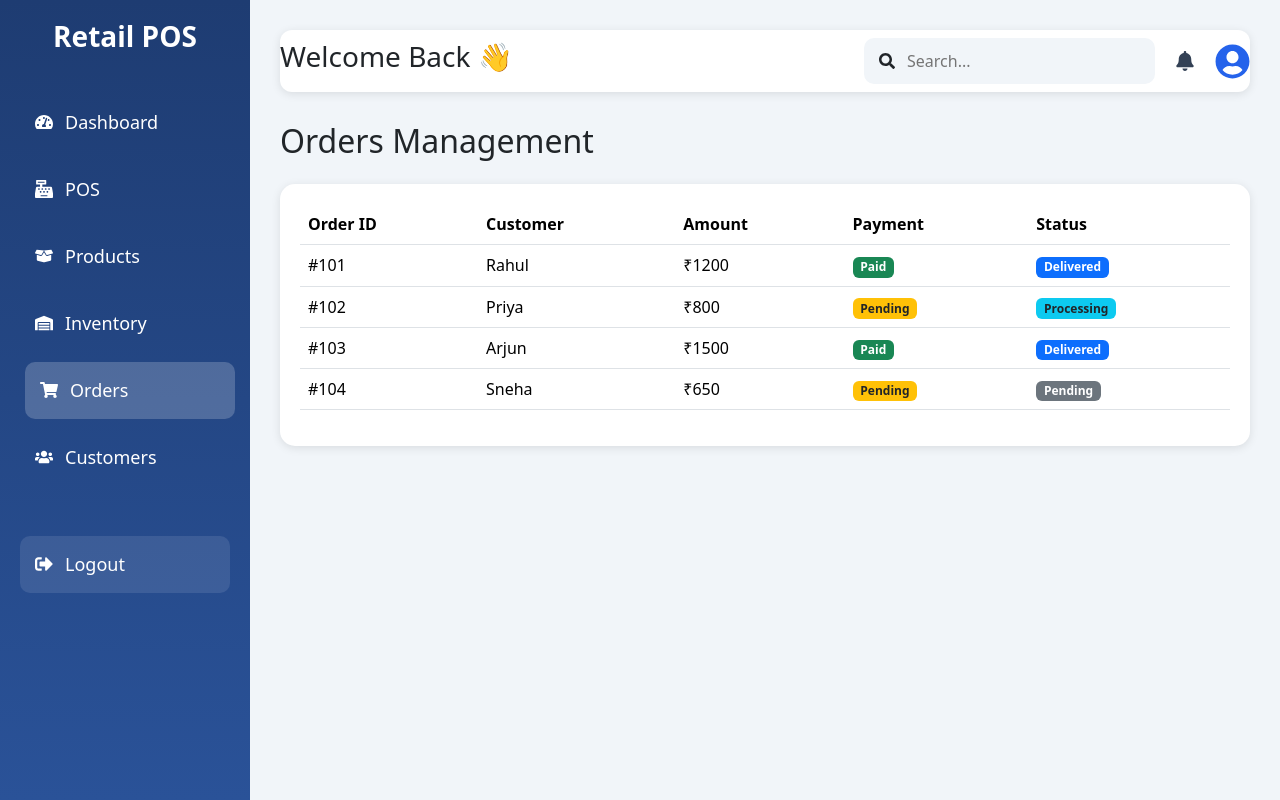
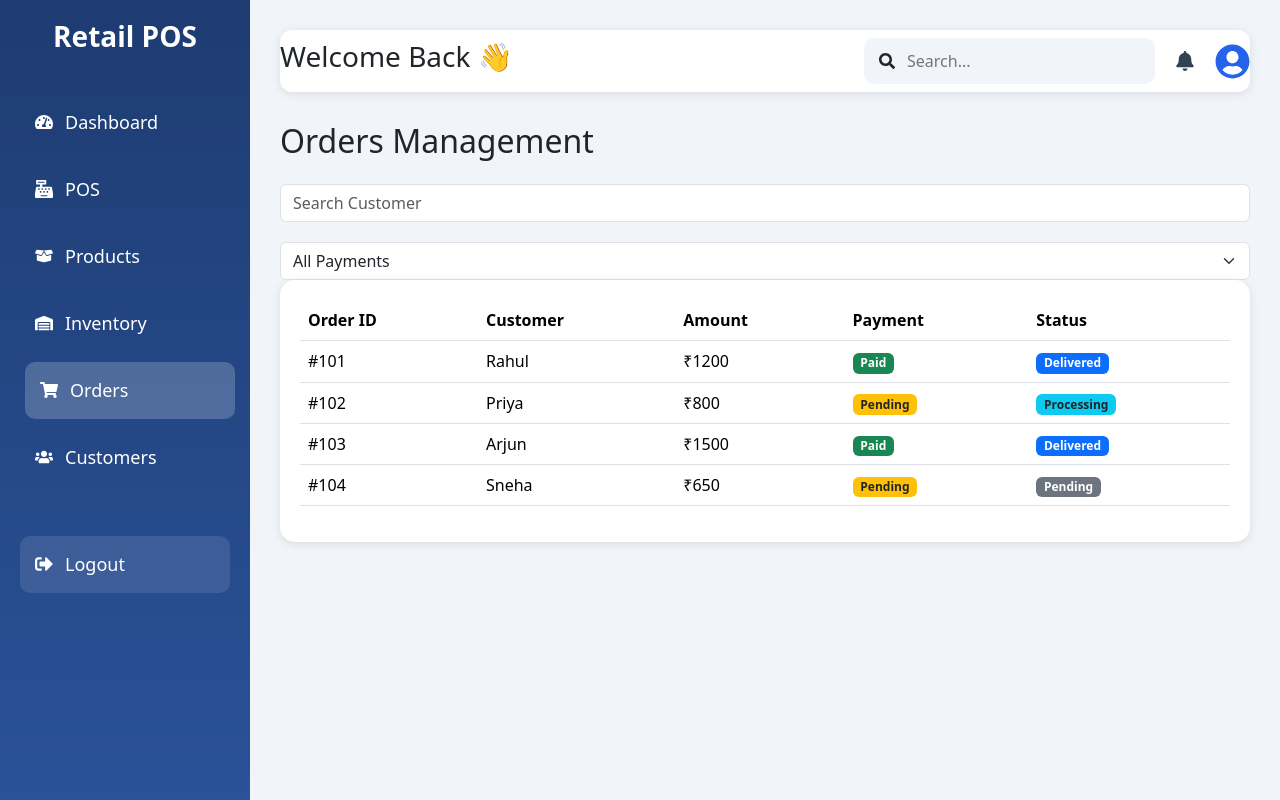
Before and after one commit to 21A91A05H3/Retail_POSsystem_project, a React (Create React App) app in the folder client/: page /orders in a window 1280 px wide. Built offline with nearby package versions, Linux system fonts and the light colour scheme.

Commit message:
search filter updated in customersnadorders

```diff
--- a/client/src/pages/Customers/customers.js
+++ b/client/src/pages/Customers/customers.js
@@ -1,10 +1,13 @@
-import React from "react";
+import React, { useState } from "react";
 import "./customers.css";
 
 import Sidebar from "../../components/Sidebar/sidebar";
 import Navbar from "../../components/Navbar/navbar";
 
 function Customers() {
+
+  const [search, setSearch] =
+    useState("");
 
   const customers = [
 
@@ -42,6 +45,16 @@ function Customers() {
 
   ];
 
+  const filteredCustomers =
+    customers.filter((customer) =>
+
+      customer.name
+        .toLowerCase()
+        .includes(
+          search.toLowerCase()
+        )
+    );
+
   return (
 
     <div className="customers-page">
@@ -55,6 +68,25 @@ function Customers() {
         <h2 className="mb-4">
           Customers Management
         </h2>
+
+        {/* Search Input */}
+
+        <input
+
+          type="text"
+
+          placeholder="Search Customer"
+
+          className="form-control search-input"
+
+          value={search}
+
+          onChange={(e) =>
+            setSearch(e.target.value)
+          }
+        />
+
+        {/* Customers Table */}
 
         <div className="customers-table">
 
@@ -81,7 +113,7 @@ function Customers() {
             <tbody>
 
               {
-                customers.map((customer) => (
+                filteredCustomers.map((customer) => (
 
                   <tr key={customer.id}>
 
--- a/client/src/pages/Orders/orders.js
+++ b/client/src/pages/Orders/orders.js
@@ -1,10 +1,16 @@
-import React from "react";
+import React, { useState } from "react";
 import "./orders.css";
 
 import Sidebar from "../../components/Sidebar/sidebar";
 import Navbar from "../../components/Navbar/navbar";
 
 function Orders() {
+
+  const [search, setSearch] =
+    useState("");
+
+  const [paymentFilter, setPaymentFilter] =
+    useState("All");
 
   const orders = [
 
@@ -42,6 +48,27 @@ function Orders() {
 
   ];
 
+  const filteredOrders =
+    orders.filter((order) => {
+
+      const matchesSearch =
+        order.customer
+          .toLowerCase()
+          .includes(
+            search.toLowerCase()
+          );
+
+      const matchesPayment =
+        paymentFilter === "All"
+        ||
+        order.payment === paymentFilter;
+
+      return (
+        matchesSearch &&
+        matchesPayment
+      );
+    });
+
   return (
 
     <div className="orders-page">
@@ -55,6 +82,56 @@ function Orders() {
         <h2 className="mb-4">
           Orders Management
         </h2>
+
+        {/* Search and Filter */}
+
+        <div className="orders-filters">
+
+          <input
+
+            type="text"
+
+            placeholder="Search Customer"
+
+            className="form-control search-input"
+
+            value={search}
+
+            onChange={(e) =>
+              setSearch(e.target.value)
+            }
+          />
+
+          <select
+
+            className="form-select filter-select"
+
+            value={paymentFilter}
+
+            onChange={(e) =>
+              setPaymentFilter(
+                e.target.value
+              )
+            }
+          >
+
+            <option value="All">
+              All Payments
+            </option>
+
+            <option value="Paid">
+              Paid
+            </option>
+
+            <option value="Pending">
+              Pending
+            </option>
+
+          </select>
+
+        </div>
+
+        {/* Orders Table */}
 
         <div className="orders-table">
 
@@ -81,7 +158,7 @@ function Orders() {
             <tbody>
 
               {
-                orders.map((order) => (
+                filteredOrders.map((order) => (
 
                   <tr key={order.id}>
 
```
